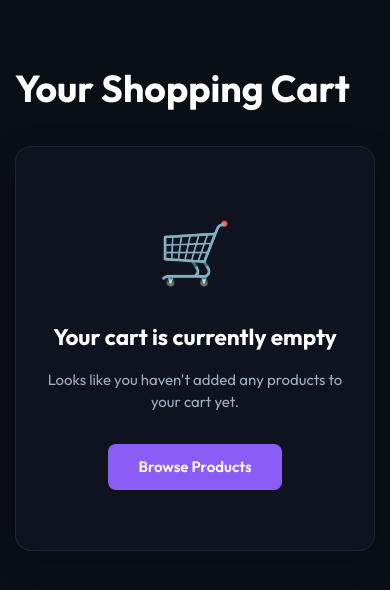
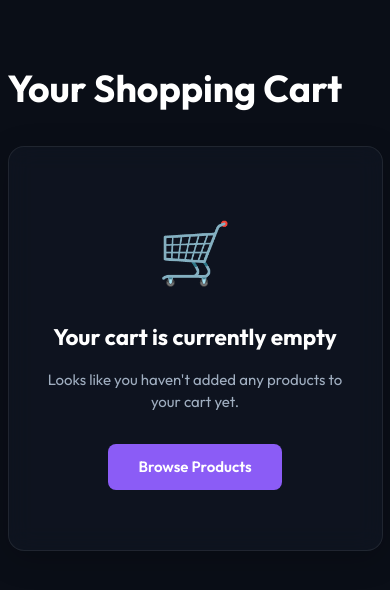
Before and after one commit to limitxpand/StoreOnline, a Next.js app: page /cart in a window 390 px wide. Shown: the top 590 px of the page. Built offline with nearby package versions, Linux system fonts and the light colour scheme; no server answers; the database is empty.

Commit message:
fix: mobile layout and add viewport meta tag

```diff
--- a/app/globals.css
+++ b/app/globals.css
@@ -311,7 +311,7 @@ html:not([data-theme='light']) .theme-logo-dark {
   }
 
   .container {
-    padding: 0 1rem;
+    padding: 0 0.5rem;
   }
 
   .global-product-grid {
--- a/app/layout.tsx
+++ b/app/layout.tsx
@@ -60,6 +60,7 @@ export default async function RootLayout({
             } catch (e) {}
           `
         }} />
+        <meta name="viewport" content="width=device-width, initial-scale=1, maximum-scale=1, viewport-fit=cover, user-scalable=no" />
         {settings.enableAdsense && settings.adsenseClientId && (
           <script
             async
--- a/components/Header/Header.module.css
+++ b/components/Header/Header.module.css
@@ -163,7 +163,7 @@
     height: 60px; /* More compact mobile header */
   }
   .container {
-    padding: 0 1rem;
+    padding: 0 0.5rem;
     height: 100%;
     position: relative;
   }
```
